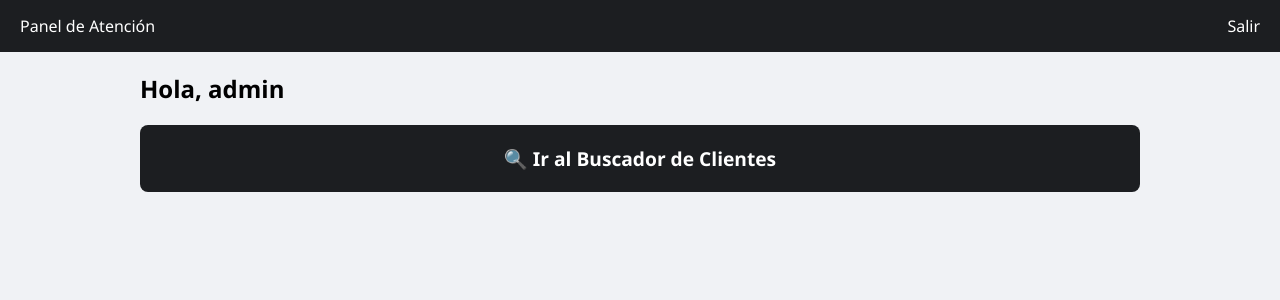
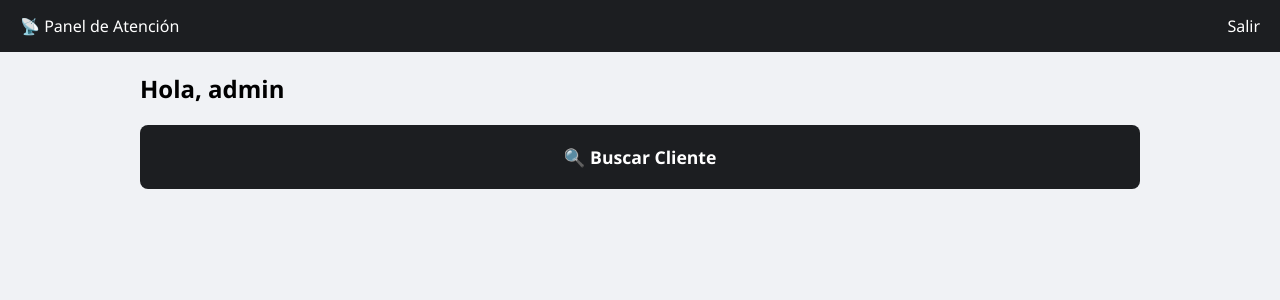
Before and after one commit to giocarvi/FullFan, a Flask app: template templates/index_staff.html in a window 1280 px wide. Shown: the top 300 px of the page. Run offline with Flask 3, Linux system fonts and the light colour scheme; the template is opened without the code that fills it: values that come from a table or form of the project are taken from there, others are empty.

Commit message:
Update index_staff.html

```diff
--- a/templates/index_staff.html
+++ b/templates/index_staff.html
@@ -1 +1,20 @@
-<!DOCTYPE html><html><head><title>Panel Staff</title><meta name="viewport" content="width=device-width, initial-scale=1"><link rel="stylesheet" href="{{ url_for('static', filename='style.css') }}"></head><body><nav><span>Panel de Atención</span><a href="{{ url_for('logout') }}" style="color:white; text-decoration:none;">Salir</a></nav><div class="container"><h2>Hola, {{ user.username }}</h2><a href="{{ url_for('list_clients') }}" class="btn-action" style="display:block; text-align:center; background:#1c1e21; color:white; padding:20px; border-radius:8px; text-decoration:none; font-size:1.2rem; font-weight:bold;">🔍 Ir al Buscador de Clientes</a></div></body></html>
+<!DOCTYPE html>
+<html>
+<head>
+    <title>Panel Staff</title>
+    <meta name="viewport" content="width=device-width, initial-scale=1">
+    <link rel="stylesheet" href="{{ url_for('static', filename='style.css') }}">
+</head>
+<body>
+    <nav>
+        <span>📡 Panel de Atención</span>
+        <a href="{{ url_for('logout') }}" style="color:white; text-decoration:none;">Salir</a>
+    </nav>
+    <div class="container">
+        <h2>Hola, {{ user.username }}</h2>
+        <div style="display:flex; flex-direction:column; gap:15px; margin-top:20px;">
+            <a href="{{ url_for('list_clients') }}" style="background:#1c1e21; color:white; padding:20px; text-align:center; border-radius:8px; font-weight:bold; text-decoration:none; font-size: 1.1rem;">🔍 Buscar Cliente</a>
+        </div>
+    </div>
+</body>
+</html>
```
